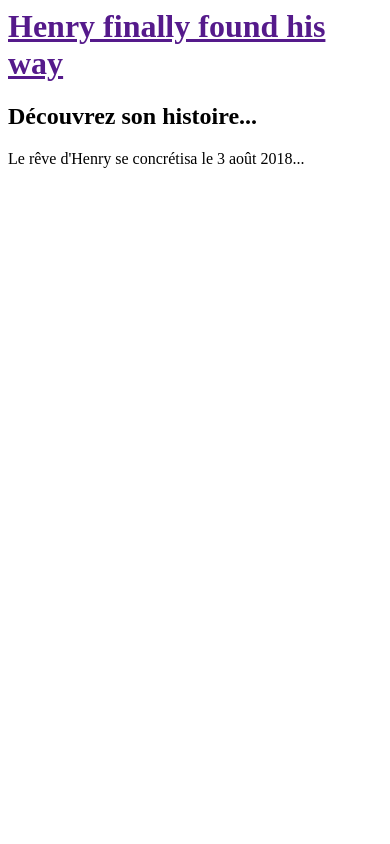
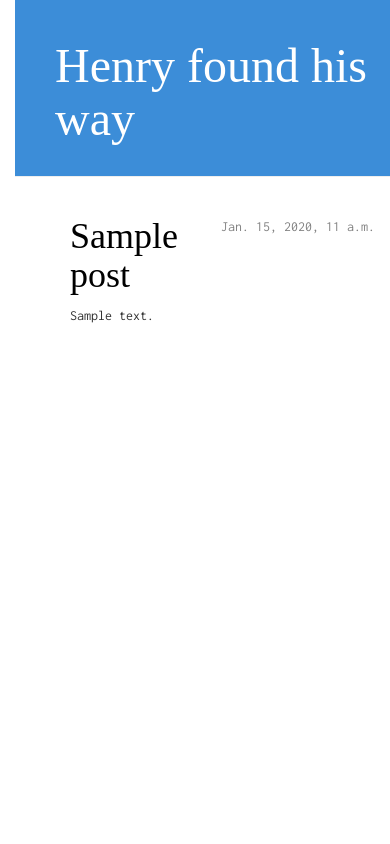
Before and after one commit to ariane5s/my-first-blog, a Django app: template blog/templates/blog/post_list.html in a window 390 px wide. Run offline with Django 3.2, Linux system fonts and the light colour scheme; the template is opened without the code that fills it: values that come from a table or form of the project are taken from there, others are empty; tables that the repository leaves empty hold one stand-in row (values such as "Sample post"); some libraries are stand-ins or nearby versions.

Commit message:
Added view

```diff
--- /dev/null
+++ b/blog/static/css/blog.css
@@ -0,0 +1,58 @@
+h1 a {
+    color: #FCA205;
+    font-family: 'Lobster';
+}
+
+body {
+    padding-left: 15px;
+    font-family: 'Inconsolata', monospace;
+}
+
+.page-header {
+    background-color: #3c8dd8;
+    margin-top: 0;
+    padding: 20px 20px 20px 40px;
+}
+
+.page-header h1, .page-header h1 a, .page-header h1 a:visited, .page-header h1 a:active {
+    color: #ffffff;
+    font-size: 36pt;
+    text-decoration: none;
+}
+
+.content {
+    margin-left: 40px;
+    text-align: justify;
+}
+
+h1, h2, h3, h4 {
+    font-family: 'Inconsolata', monospace;
+}
+
+.date {
+    float: right;
+    color: #828282;
+}
+
+.save {
+    float: right;
+}
+
+.post-form textarea, .post-form input {
+    width: 100%;
+}
+
+.top-menu, .top-menu:hover, .top-menu:visited {
+    color: #ffffff;
+    float: right;
+    font-size: 26pt;
+    margin-right: 20px;
+}
+
+.post {
+    margin-bottom: 70px;
+}
+
+.post h1 a, .post h1 a:visited {
+    color: #000000;
+}
--- /dev/null
+++ b/blog/templates/blog/base.html
@@ -0,0 +1,32 @@
+
+{% load static %}
+
+
+<html>
+    <head>
+        <title> Henry and Blue Forest</title>
+
+        <link rel="stylesheet" href="//maxcdn.bootstrapcdn.com/bootstrap/3.2.0/css/bootstrap.min.css">
+        <link rel="stylesheet" href="//maxcdn.bootstrapcdn.com/bootstrap/3.2.0/css/bootstrap-theme.min.css">
+        <link rel="stylesheet" href="{% static 'css/blog.css' %}">
+        <link href="https://fonts.googleapis.com/css?family=Inconsolata" rel="stylesheet">
+
+
+    </head>
+    <body>
+            <div class="page-header">
+                    <h1><a href="/">Henry found his way</a></h1>
+                </div>
+                <div class="content container">
+                    <div class="row">
+                        <div class="col-md-8">
+                        {% block content %}
+                        {% endblock %}
+                        </div>
+                    </div>
+                </div>
+
+
+    </body>
+
+</html>
--- a/blog/templates/blog/post_list.html
+++ b/blog/templates/blog/post_list.html
@@ -1,20 +1,13 @@
-<html>
-    <head>
-        <title> Henry and Blue Forest</title>
-    </head>
-    <body>
-        <div>
-            <h1><a href="">Henry finally found his way</a></h1>
+{% extends 'blog/base.html' %}
+
+{% block content %}
+    {% for post in posts %}
+        <div class="post">
+            <div class="date">
+                {{ post.published_date }}
+            </div>
+            <h1><a href="{% url 'post_detail' pk=post.pk %}">{{ post.title }}</a></h1>
+            <p>{{ post.text|linebreaksbr }}</p>
         </div>
-
-        <div>
-            <h2>Découvrez son histoire...</h2>
-        </div>
-
-        <div>
-            <p>Le rêve d'Henry se concrétisa le 3 août 2018...</p>
-        </div>
-
-    </body>
-
-</html>
+    {% endfor %}
+{% endblock %}
--- a/blog/urls.py
+++ b/blog/urls.py
@@ -3,4 +3,5 @@ from . import views
 
 urlpatterns = [
     url(r'^$', views.post_list, name='post_list'),
+    url(r'^post/(?P<pk>[0-9]+)/$', views.post_detail, name='post_detail'),
 ]
```
Also changed, not shown: blog/templates/blog/post_detail.html (added, +13 -0 lines), blog/views.py (+9 -2 lines), 1 other file.
